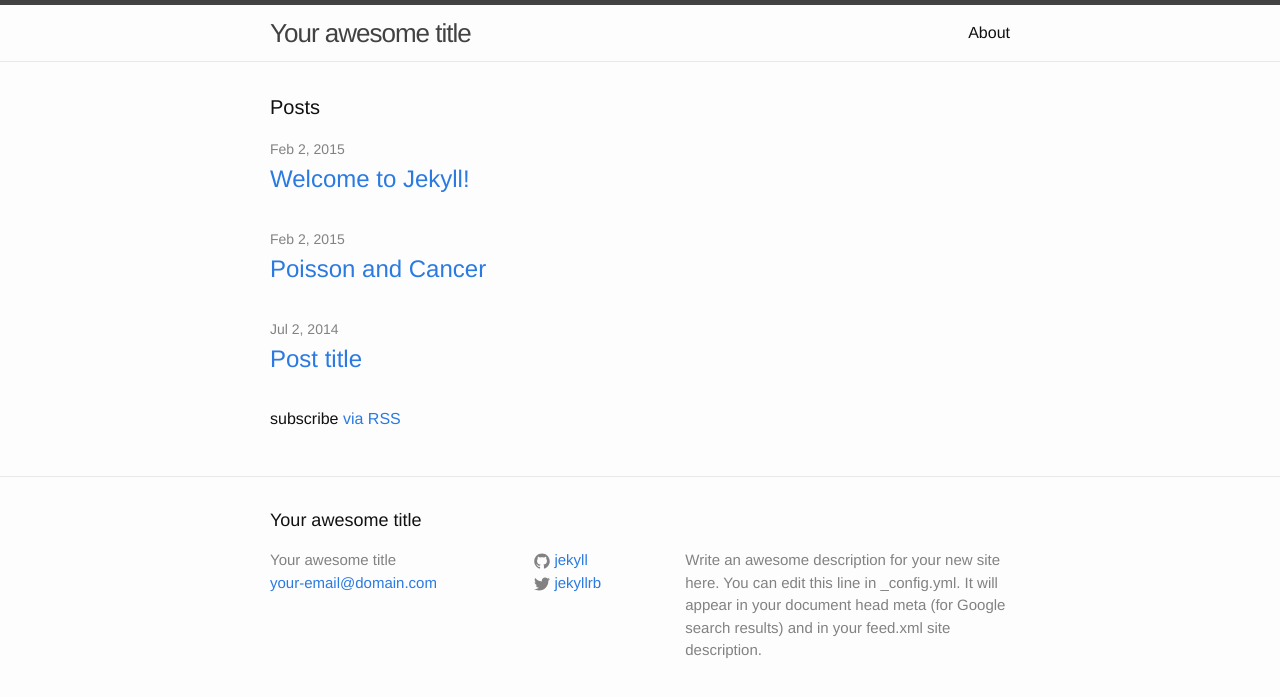
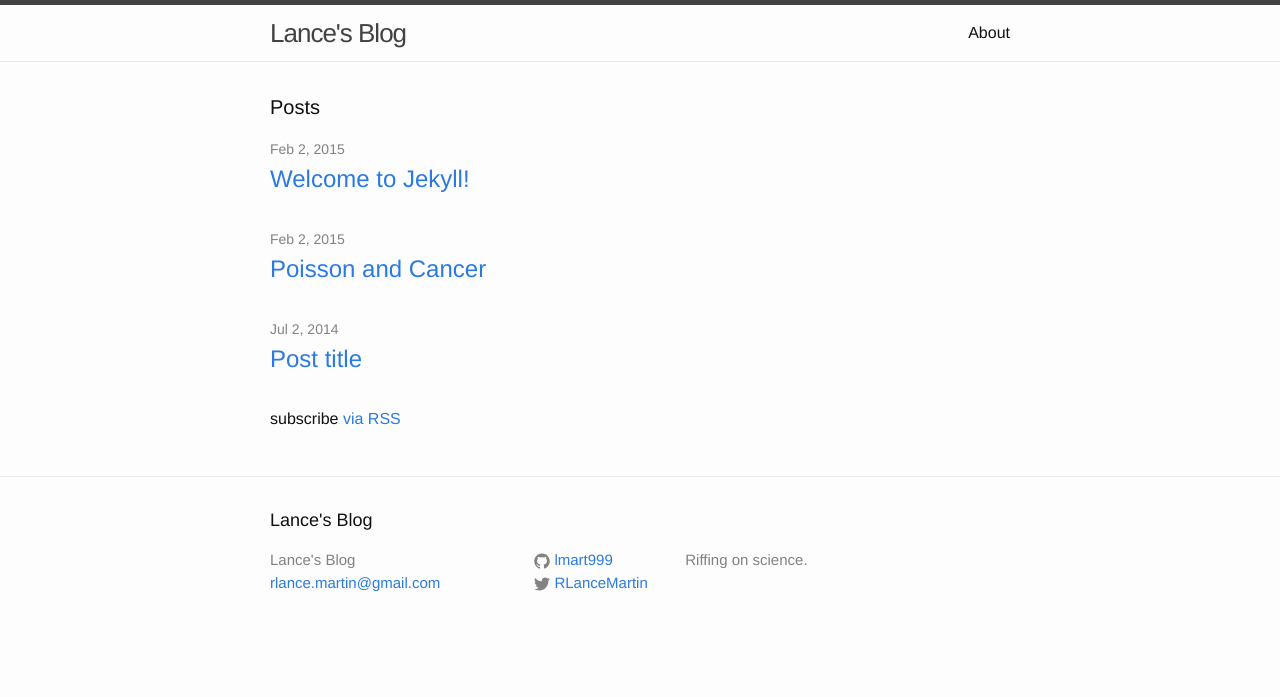
Before and after one commit to rlancemartin/rlancemartin.github.io, a Jekyll site: the page built from index.html, in a window 1280 px wide. Shown: the top 697 px of the page. Built offline with Jekyll 4.4.1, drawn with Linux system fonts in a browser that asks for light colours; Markdown is read by kramdown in place of the engine named in the settings.

Commit message:
Fix basics; Change config.

```diff
--- a/_config.yml
+++ b/_config.yml
@@ -1,14 +1,12 @@
 # Site settings
-title: Your awesome title
-email: your-email@domain.com
-description: > # this means to ignore newlines until "baseurl:"
-  Write an awesome description for your new site here. You can edit this
-  line in _config.yml. It will appear in your document head meta (for
-  Google search results) and in your feed.xml site description.
-baseurl: "" # the subpath of your site, e.g. /blog/
-url: "http://yourdomain.com" # the base hostname & protocol for your site
-twitter_username: jekyllrb
-github_username:  jekyll
+title: Lance's Blog
+email: rlance.martin@gmail.com
+description: "Riffing on science."
+baseurl: ""
+url: "http://lmart999.github.io"
+twitter_username: RLanceMartin
+github_username:  lmart999
 
 # Build settings
-markdown: kramdown
+markdown: redcarpet
+permalink: pretty
```
Also changed, not shown: _posts/2015-02-02-cancer.markdown (line endings or trailing spaces).
